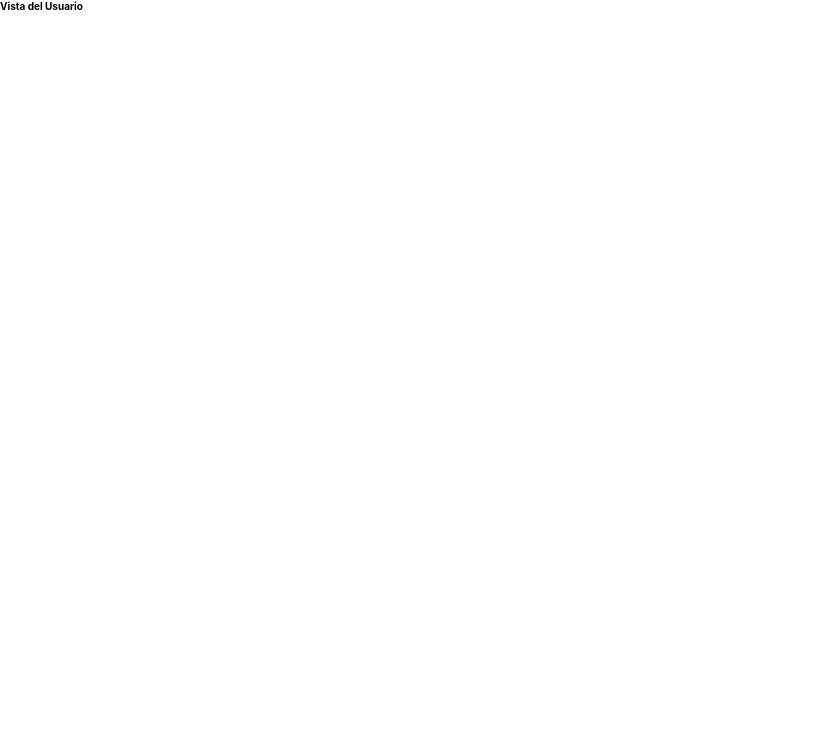
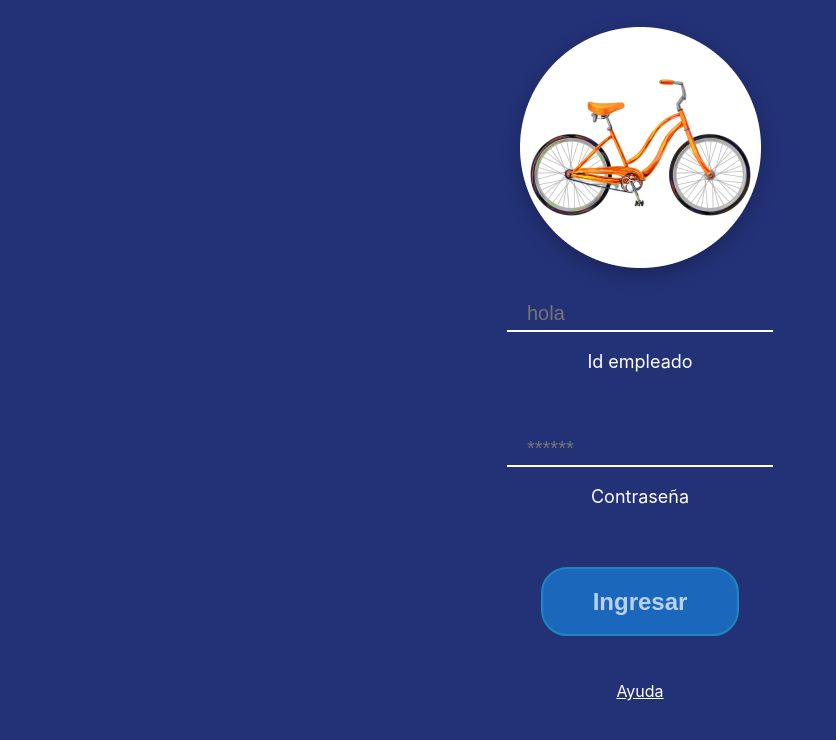
Before and after one commit to JoseCaicedoDev/bike-react, a React (Create React App) app: page /homeUser in a window 1280 px wide. Shown: the top 740 px of the page, without its empty margins (0-836 px from the left). Built offline with nearby package versions, Linux system fonts and the light colour scheme.

Commit message:
[update] Home User

```diff
--- /dev/null
+++ b/src/components/ContainerInputUser.jsx
@@ -0,0 +1,13 @@
+import React from 'react'
+import { Input, Label } from '../elements/user/InputUser'
+
+function ContainerInputUser (props) {
+  return (
+    <>
+      <Input placeholder={props.placeholder} type={props.type} id={props.name} />
+      <Label htmlFor={props.name}>{props.content}</Label>
+    </>
+  )
+}
+
+export default ContainerInputUser
--- /dev/null
+++ b/src/elements/ContainerHome.jsx
@@ -0,0 +1,10 @@
+import styled from 'styled-components'
+
+const ContainerHome = styled.div`
+  display: flex;
+  flex-direction: column;
+  justify-content: center;
+  align-items: center
+`
+
+export default ContainerHome
--- a/src/elements/process/ContainerNavProcess.js
+++ b/src/elements/process/ContainerNavProcess.jsx
@@ -24,15 +24,25 @@ const Li = styled.li`
   height: 3.8rem;
   z-index: 2;
 `
-const BarLine = styled.div`
+const BarLine1 = styled.div`
   position: absolute;
   width: 26.6rem;
   height: 0.6rem;
   background-color: ${theme.backgroundGray};
   top: 1.7rem;
   z-index: 1;
+
+`
+const BarLine = styled.div`
+  position: absolute;
+  width: ${(props) => props.line < 4 ? props.line * 8.8 : 26.6}rem;
+  height: 0.6rem;
+  background-color: ${(props) => props.line ? theme.backgroundBlue : theme.backgroundGray};
+  top: 1.7rem;
+  z-index: 1;
+
 `
 
 // const Checked = (props) => { return()}
 
-export { ContainerNavProcess, Nav, Li, BarLine }
+export { ContainerNavProcess, Nav, Li, BarLine, BarLine1 }
--- /dev/null
+++ b/src/elements/process/Status.jsx
@@ -0,0 +1,27 @@
+import React from 'react'
+import Container from '../Container'
+import { ContainerNavProcess, Nav, Li, BarLine, BarLine1 } from './ContainerNavProcess'
+import { ImgContainer, Img } from '../StatusIMG'
+import { TitleState } from '../TitleState'
+
+function Status (props) {
+  return (
+    <Container>
+      <ContainerNavProcess>
+        <Nav>
+          <Li check={props.CurrentStatus === 1 || props.CurrentStatus === 2 || props.CurrentStatus === 3 || props.CurrentStatus === 4} />
+          <Li check={props.CurrentStatus === 2 || props.CurrentStatus === 3 || props.CurrentStatus === 4} />
+          <Li check={props.CurrentStatus === 3 || props.CurrentStatus === 4} />
+          <Li check={props.CurrentStatus === 4} />
+          <BarLine1 />
+          <BarLine line={props.CurrentStatus} />
+        </Nav>
+      </ContainerNavProcess>
+      <ImgContainer><Img src={props.imgurl} alt='#' /></ImgContainer>
+      <TitleState>{props.title}</TitleState>
+      <TitleState><a href='/' target='_blank' rel='noopener noreferrer nofollow'>Contacte al Mecanico</a></TitleState>
+    </Container>
+  )
+}
+
+export default Status
--- /dev/null
+++ b/src/elements/user/InputUser.jsx
@@ -0,0 +1,32 @@
+import styled from 'styled-components'
+import theme from '../../themas'
+
+const Input = styled.input`
+  width: 26.6rem;
+  border: none;
+  border-bottom: 2px solid ${theme.fontPrimary};
+  background-color: ${theme.background};
+  outline: 0;
+  color: ${theme.fontPrimary};
+  font-size: 2rem;
+  padding:0.5rem 2rem;
+  `
+const Label = styled.label`
+  margin-bottom: 6rem;
+  font-weight: 400;
+  font-size: 1.8rem;
+  line-height: 2.1rem;
+  color: ${theme.fontPrimary};
+  margin-top: 1.9rem
+`
+const Image = styled.img`
+  margin-block-start: 1rem;
+`
+const LinkUser = styled.a`
+  font-size: 1.6rem;
+  font-weight: 400;
+  line-height: 1.9rem;
+  color: ${theme.fontPrimary};
+  margin-top: 4.6rem
+`
+export { Input, Label, Image, LinkUser }
--- a/src/index.js
+++ b/src/index.js
@@ -7,7 +7,7 @@ import App from './App'
 import Home from './layouts/Home'
 import HomeClient from './layouts/HomeClient'
 import HomeUser from './layouts/HomeUser'
-import StateReception from './layouts/stateMaintenance/StateReception'
+import StateReception from './layouts/StateReception'
 import Login from './layouts/Login'
 import Register from './layouts/Register'
 
--- a/src/layouts/HomeUser.jsx
+++ b/src/layouts/HomeUser.jsx
@@ -1,9 +1,34 @@
 import React from 'react'
+import Container from '../elements/Container'
+import ContainerHome from '../elements/ContainerHome'
+import Button from '../elements/Button'
+import ContainerInputUser from '../components/ContainerInputUser'
+import imageB from '../resources/images/Ellipse 1.png'
+import { LinkUser, Image } from '../elements/user/InputUser'
 
 function HomeUser () {
   return (
     <>
-      <h1>Vista del Usuario</h1>
+      <Container>
+        <ContainerHome>
+          <Image src={imageB} />
+          <ContainerInputUser
+            placeholder='hola'
+            type='text'
+            name='prueba'
+            content='Id empleado'
+
+          />
+          <ContainerInputUser
+            placeholder='******'
+            type='password'
+            name='prueba1'
+            content='Contraseña'
+          />
+          <Button>Ingresar</Button>
+          <LinkUser href='/'>Ayuda</LinkUser>
+        </ContainerHome>
+      </Container>
     </>
   )
 }
--- a/src/layouts/stateMaintenance/StateReception.jsx
+++ b/src/layouts/StateReception.jsx
@@ -1,13 +1,13 @@
 import React from 'react'
-import Status from '../Status'
-import image from '../../resources/images/Ellipse6.png'
-import image1 from '../../resources/images/Ellipse 7.png'
-import image2 from '../../resources/images/Ellipse 8.png'
-import image3 from '../../resources/images/Ellipse 9.png'
+import Status from '../elements/process/Status'
+import image from '../resources/images/Ellipse6.png'
+import image1 from '../resources/images/Ellipse 7.png'
+import image2 from '../resources/images/Ellipse 8.png'
+import image3 from '../resources/images/Ellipse 9.png'
 
 function StateReception () {
   const StatusDescription = {
-    CurrentStatus: 4
+    CurrentStatus: 2
   }
   const StatusImage = {
     1: image,
--- a/src/layouts/Status.jsx
+++ /dev/null
@@ -1,26 +0,0 @@
-import React from 'react'
-import Container from '../elements/Container'
-import { ContainerNavProcess, Nav, Li, BarLine } from '../elements/process/ContainerNavProcess'
-import { ImgContainer, Img } from '../elements/StatusIMG'
-import { TitleState } from '../elements/TitleState'
-
-function Status (props) {
-  return (
-    <Container>
-      <ContainerNavProcess>
-        <Nav>
-          <Li check={props.CurrentStatus === 1} />
-          <Li check={props.CurrentStatus === 2} />
-          <Li check={props.CurrentStatus === 3} />
-          <Li check={props.CurrentStatus === 4} />
-          <BarLine />
-        </Nav>
-      </ContainerNavProcess>
-      <ImgContainer><Img src={props.imgurl} alt='#' /></ImgContainer>
-      <TitleState>{props.title}</TitleState>
-      <TitleState><a href='/' target='_blank' rel='noopener noreferrer nofollow'>Contacte al Mecanico</a></TitleState>
-    </Container>
-  )
-}
-
-export default Status
```
Also changed, not shown: src/elements/Input.js (deleted, +0 -10 lines), src/elements/StatusIMG.jsx (renamed from src/elements/StatusIMG.js), src/resources/images/Ellipse 1.png (added).
